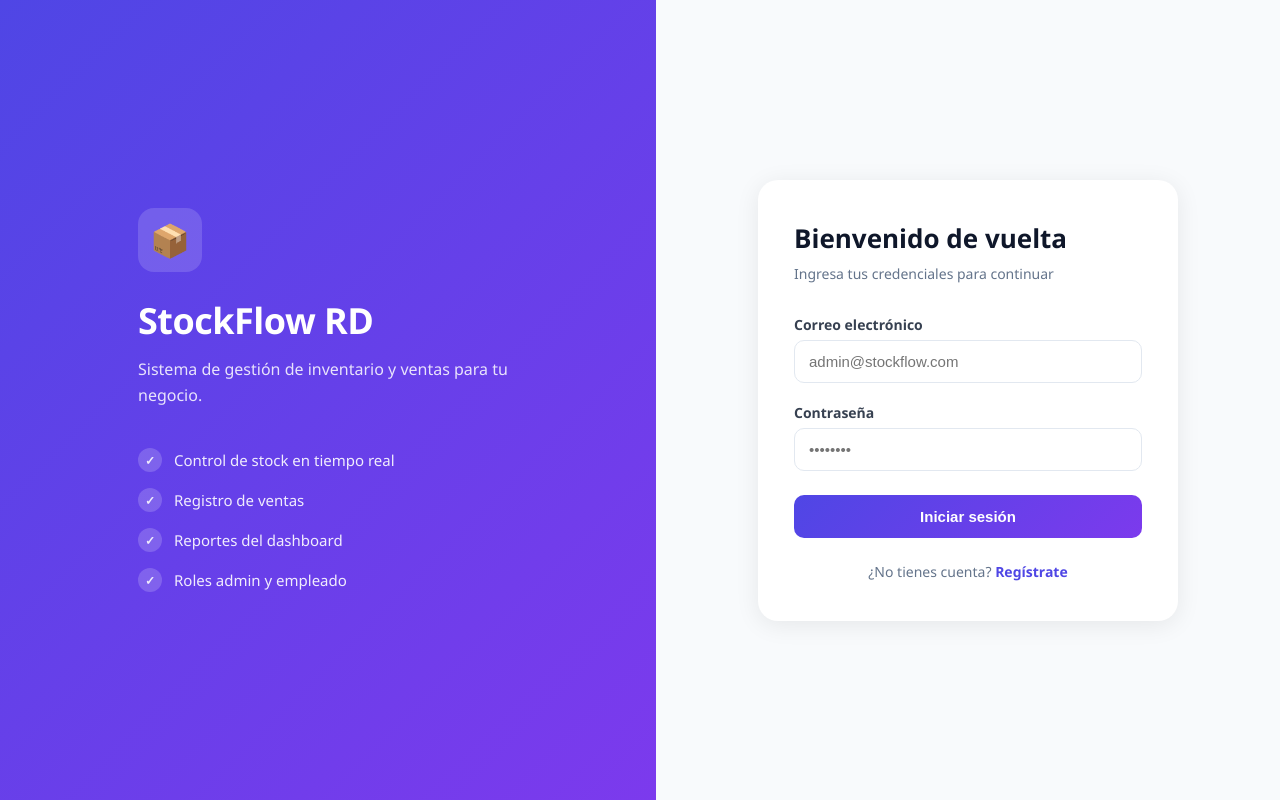
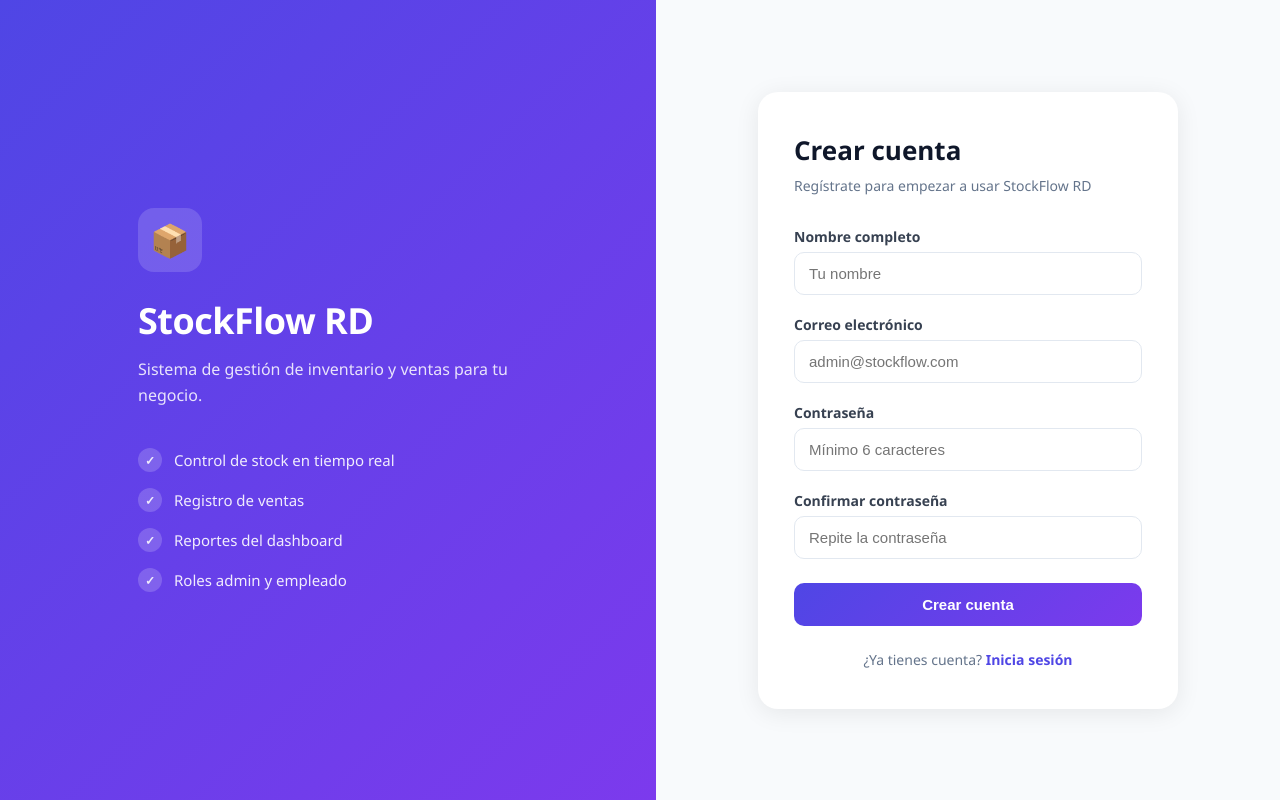
Before and after one commit to elviscarvajall04/stockflow-frontend, a React (Vite) app: page /register in a window 1280 px wide. Before the commit this address led to /login. Built offline with nearby package versions, Linux system fonts and the light colour scheme.

Commit message:
feat: pagina registro, seguridad (helmet, rate-limit, CORS, JWT), fix user_id desde JWT

```diff
--- a/package.json
+++ b/package.json
@@ -27,6 +27,7 @@
     "eslint-plugin-react-hooks": "^7.1.1",
     "eslint-plugin-react-refresh": "^0.5.2",
     "globals": "^17.5.0",
+    "playwright": "^1.60.0",
     "vite": "^8.0.10"
   }
 }
--- a/src/App.jsx
+++ b/src/App.jsx
@@ -2,6 +2,7 @@ import { BrowserRouter, Routes, Route, Navigate } from "react-router-dom";
 import { Toaster } from "react-hot-toast";
 import { AuthProvider, useAuth } from "./context/AuthContext";
 import Login from "./pages/Login";
+import Register from "./pages/Register";
 import Dashboard from "./pages/Dashboard";
 import Products from "./pages/Products";
 import Sales from "./pages/Sales";
@@ -71,6 +72,14 @@ export default function App() {
             element={
               <PublicRoute>
                 <Login />
+              </PublicRoute>
+            }
+          />
+          <Route
+            path="/register"
+            element={
+              <PublicRoute>
+                <Register />
               </PublicRoute>
             }
           />
--- a/src/pages/Purchases.jsx
+++ b/src/pages/Purchases.jsx
@@ -174,7 +174,6 @@ export default function Purchases() {
       } else {
         await purchasesAPI.create({
           supplier_id: Number(supplierId),
-          user_id: JSON.parse(localStorage.getItem("user"))?.id,
           items: validItems.map((i) => {
             const base = {
               quantity: Number(i.quantity),
--- /dev/null
+++ b/src/pages/Register.jsx
@@ -0,0 +1,194 @@
+import { useState } from "react";
+import { useNavigate } from "react-router-dom";
+import { authAPI } from "../services/api";
+import toast from "react-hot-toast";
+
+export default function Register() {
+  const navigate = useNavigate();
+  const [form, setForm] = useState({ name: "", email: "", password: "", confirm: "" });
+  const [error, setError] = useState("");
+  const [loading, setLoading] = useState(false);
+
+  const handleChange = (e) => {
+    setForm({ ...form, [e.target.name]: e.target.value });
+    setError("");
+  };
+
+  const handleSubmit = async (e) => {
+    e.preventDefault();
+    setError("");
+
+    if (form.password !== form.confirm) {
+      return setError("Las contraseñas no coinciden");
+    }
+    if (form.password.length < 6) {
+      return setError("La contraseña debe tener al menos 6 caracteres");
+    }
+
+    setLoading(true);
+    try {
+      await authAPI.register({ name: form.name, email: form.email, password: form.password });
+      toast.success("Cuenta creada correctamente. Inicia sesión.");
+      navigate("/login");
+    } catch (err) {
+      setError(err.message || "Error al registrarse");
+    } finally {
+      setLoading(false);
+    }
+  };
+
+  return (
+    <div style={styles.page}>
+      <div className="login-brand" style={styles.brand}>
+        <div style={styles.brandInner}>
+          <div style={styles.logo}>
+            <span style={styles.logoIcon}>📦</span>
+          </div>
+          <h1 style={styles.brandTitle}>StockFlow RD</h1>
+          <p style={styles.brandSub}>
+            Sistema de gestión de inventario y ventas para tu negocio.
+          </p>
+          <div style={styles.features}>
+            {[
+              "Control de stock en tiempo real",
+              "Registro de ventas",
+              "Reportes del dashboard",
+              "Roles admin y empleado",
+            ].map((f) => (
+              <div key={f} style={styles.featureItem}>
+                <span style={styles.check}>✓</span>
+                <span>{f}</span>
+              </div>
+            ))}
+          </div>
+        </div>
+      </div>
+
+      <div style={styles.formPanel}>
+        <div className="login-mobile-logo" style={styles.mobileLogo}>
+          <span style={styles.mobileLogoIcon}>📦</span>
+          <span style={styles.mobileLogoText}>StockFlow RD</span>
+        </div>
+
+        <div style={styles.formCard}>
+          <div style={styles.formHeader}>
+            <h2 style={styles.formTitle}>Crear cuenta</h2>
+            <p style={styles.formSub}>Regístrate para empezar a usar StockFlow RD</p>
+          </div>
+
+          <form onSubmit={handleSubmit} style={styles.form}>
+            <div style={styles.field}>
+              <label style={styles.label}>Nombre completo</label>
+              <input type="text" name="name" value={form.name} onChange={handleChange}
+                placeholder="Tu nombre" required style={styles.input}
+                onFocus={(e) => (e.target.style.borderColor = "#6366f1")}
+                onBlur={(e) => (e.target.style.borderColor = "#e2e8f0")} />
+            </div>
+
+            <div style={styles.field}>
+              <label style={styles.label}>Correo electrónico</label>
+              <input type="email" name="email" value={form.email} onChange={handleChange}
+                placeholder="admin@stockflow.com" required style={styles.input}
+                onFocus={(e) => (e.target.style.borderColor = "#6366f1")}
+                onBlur={(e) => (e.target.style.borderColor = "#e2e8f0")} />
+            </div>
+
+            <div style={styles.field}>
+              <label style={styles.label}>Contraseña</label>
+              <input type="password" name="password" value={form.password} onChange={handleChange}
+                placeholder="Mínimo 6 caracteres" required minLength={6} style={styles.input}
+                onFocus={(e) => (e.target.style.borderColor = "#6366f1")}
+                onBlur={(e) => (e.target.style.borderColor = "#e2e8f0")} />
+            </div>
+
+            <div style={styles.field}>
+              <label style={styles.label}>Confirmar contraseña</label>
+              <input type="password" name="confirm" value={form.confirm} onChange={handleChange}
+                placeholder="Repite la contraseña" required style={styles.input}
+                onFocus={(e) => (e.target.style.borderColor = "#6366f1")}
+                onBlur={(e) => (e.target.style.borderColor = "#e2e8f0")} />
+            </div>
+
+            {error && (
+              <div style={styles.errorBox}>
+                <span>⚠️</span> {error}
+              </div>
+            )}
+
+            <button type="submit" disabled={loading}
+              style={{ ...styles.btn, opacity: loading ? 0.7 : 1, cursor: loading ? "not-allowed" : "pointer" }}>
+              {loading ? "Creando cuenta..." : "Crear cuenta"}
+            </button>
+          </form>
+
+          <p style={styles.hint}>
+            ¿Ya tienes cuenta?{" "}
+            <span style={styles.link} onClick={() => navigate("/login")}>
+              Inicia sesión
+            </span>
+          </p>
+        </div>
+      </div>
+    </div>
+  );
+}
+
+const styles = {
+  page: { display: "flex", minHeight: "100vh", fontFamily: "'Segoe UI', system-ui, sans-serif" },
+  brand: {
+    flex: 1, background: "linear-gradient(135deg, #4f46e5 0%, #7c3aed 100%)",
+    display: "flex", alignItems: "center", justifyContent: "center",
+    padding: "60px 40px", color: "#fff",
+  },
+  brandInner: { maxWidth: 380 },
+  logo: {
+    width: 64, height: 64, background: "rgba(255,255,255,0.15)",
+    borderRadius: 16, display: "flex", alignItems: "center",
+    justifyContent: "center", marginBottom: 24,
+  },
+  logoIcon: { fontSize: 32 },
+  brandTitle: { fontSize: 36, fontWeight: 700, margin: "0 0 12px", letterSpacing: "-0.5px" },
+  brandSub: { fontSize: 16, opacity: 0.85, lineHeight: 1.6, marginBottom: 40 },
+  features: { display: "flex", flexDirection: "column", gap: 16 },
+  featureItem: { display: "flex", alignItems: "center", gap: 12, fontSize: 15, opacity: 0.9 },
+  check: {
+    width: 24, height: 24, background: "rgba(255,255,255,0.2)",
+    borderRadius: "50%", display: "inline-flex", alignItems: "center",
+    justifyContent: "center", fontSize: 12, fontWeight: 700, flexShrink: 0,
+  },
+  formPanel: {
+    flex: 1, display: "flex", flexDirection: "column",
+    alignItems: "center", justifyContent: "center",
+    background: "#f8fafc", padding: "40px 24px",
+  },
+  mobileLogo: { display: "none", alignItems: "center", gap: 10, marginBottom: 24 },
+  mobileLogoIcon: { fontSize: 28 },
+  mobileLogoText: { fontSize: 22, fontWeight: 700, color: "#0f172a" },
+  formCard: {
+    width: "100%", maxWidth: 420, background: "#fff",
+    borderRadius: 20, padding: "40px 36px",
+    boxShadow: "0 4px 24px rgba(0,0,0,0.08)",
+  },
+  formHeader: { marginBottom: 32 },
+  formTitle: { fontSize: 26, fontWeight: 700, color: "#0f172a", margin: "0 0 8px" },
+  formSub: { color: "#64748b", fontSize: 14, margin: 0 },
+  form: { display: "flex", flexDirection: "column", gap: 20 },
+  field: { display: "flex", flexDirection: "column", gap: 6 },
+  label: { fontSize: 14, fontWeight: 600, color: "#374151" },
+  input: {
+    padding: "12px 14px", border: "1.5px solid #e2e8f0", borderRadius: 10,
+    fontSize: 15, outline: "none", transition: "border-color 0.2s",
+    color: "#0f172a", background: "#fff",
+  },
+  errorBox: {
+    background: "#fef2f2", color: "#dc2626", border: "1px solid #fecaca",
+    borderRadius: 8, padding: "10px 14px", fontSize: 14,
+    display: "flex", gap: 8, alignItems: "center",
+  },
+  btn: {
+    padding: "13px", background: "linear-gradient(135deg, #4f46e5, #7c3aed)",
+    color: "#fff", border: "none", borderRadius: 10, fontSize: 15, fontWeight: 600, marginTop: 4,
+  },
+  hint: { textAlign: "center", fontSize: 14, color: "#64748b", marginTop: 24 },
+  link: { color: "#4f46e5", fontWeight: 600, cursor: "pointer" },
+};
--- a/src/pages/Sales.jsx
+++ b/src/pages/Sales.jsx
@@ -122,7 +122,6 @@ export default function Sales() {
     setFormLoading(true);
     try {
       await salesAPI.create({
-        user_id: JSON.parse(localStorage.getItem("user"))?.id,
         client_id: clientId ? Number(clientId) : null,
         items: validItems.map((i) => ({
           product_id: Number(i.product_id),
```
Also changed, not shown: 1 other file (tests, documents, lock files or other folders).
